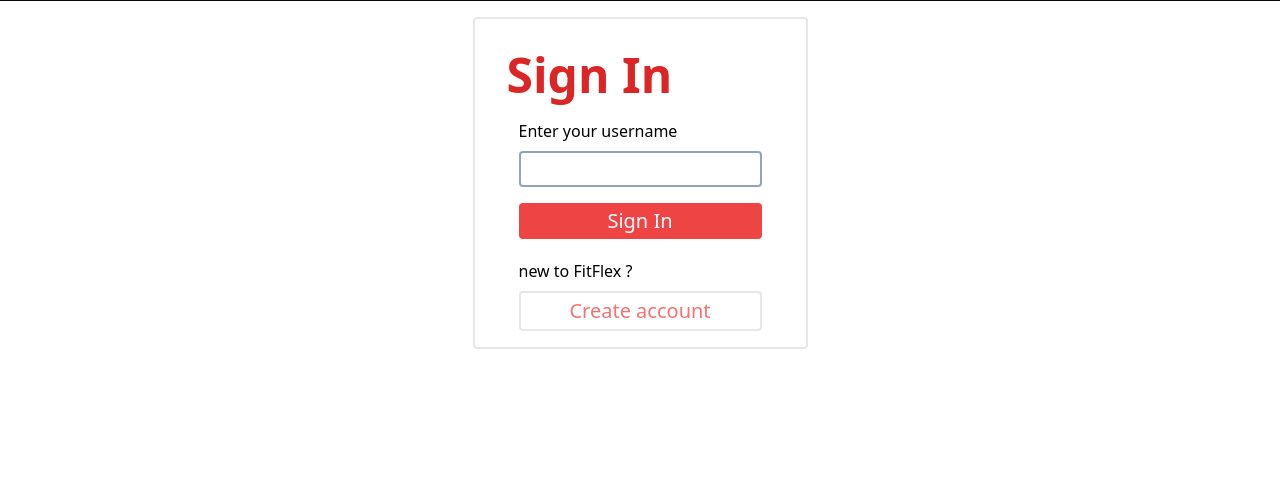
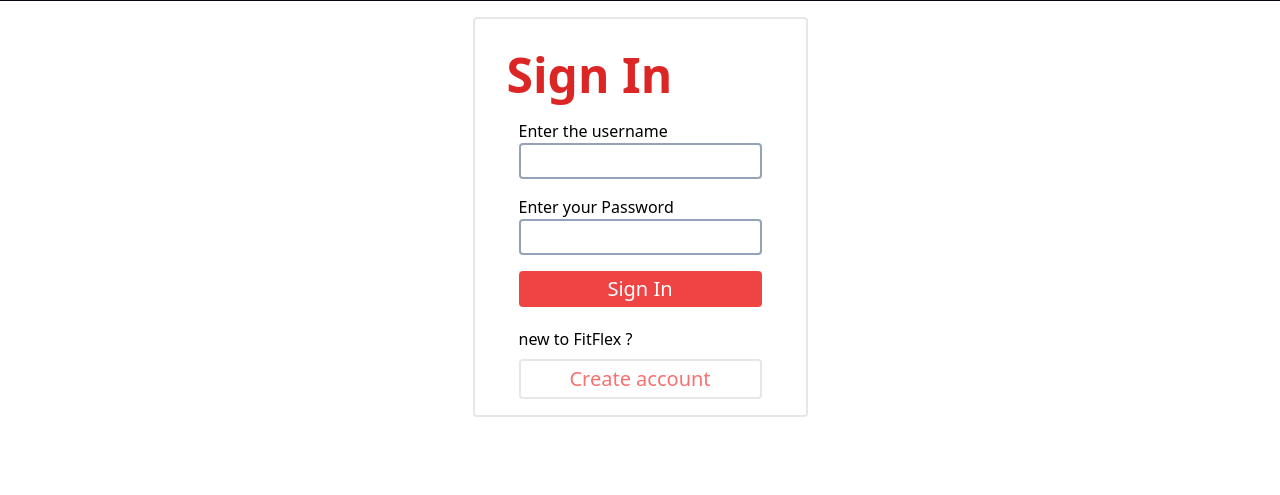
Before and after one commit to chriswilder3/FitFlex, a Django app: page /users/signin/ in a window 1280 px wide. Shown: the part 78-573 px from the top of the page. Run offline with Django 5.2, Linux system fonts and the light colour scheme; some libraries are stand-ins or nearby versions.

Commit message:
coded the signin form

```diff
--- a/users/forms.py
+++ b/users/forms.py
@@ -55,21 +55,37 @@
 class SignUpForm( forms.Form):
     name = forms.CharField( label = 'Enter Your name '
            , max_length = 255
-           , widget = signUpFormInput())
+           , widget = signUpFormInput(), required = True)
 
     username = forms.CharField( label = 'Enter user name '
            , max_length = 255
-           , widget = signUpFormInput())
+           , widget = signUpFormInput(),required = True)
 
     phone = forms.CharField( label= 'Enter the mobile no '
         , max_length = 10
         , widget = signUpFormInput()
+        , required = True
     )
 
     email = forms.EmailField( label = ' Enter your email '
         , widget = signUpFormInput()
+        , required = True
     )
 
     password = forms.CharField( label = ' Enter your password '
         , widget = signUpFormInput()
+        , required = True
     )
+
+
+class SignInForm( forms.Form ):
+    username = forms.CharField( max_length = 255
+        , label = 'Enter the username'
+        , widget = signUpFormInput() # The styling we will give same.
+        , required = True
+        )
+    password = forms.CharField(
+          label ='Enter your Password'
+        , widget = signUpFormInput()
+        , required = True
+        )
--- a/users/templates/signin.html
+++ b/users/templates/signin.html
@@ -50,10 +50,18 @@
         <h1 class="text-5xl text-red-600 pt-4 font-bold">
             Sign In
         </h1>
+
+        {% if error == 1%}
+            <span class=" text-red-500 my-2"> Wrong credentials </span>
+        {% endif %}
+
         <form action="" method="POST" class=" p-3 flex flex-col min-w-64 ">
-            <label class="basis-4 mt-2 " for="username">Enter your username</label>
-            <input class="basis-4 border-slate-400 p-1 border-2
-                     focus:border-red-500 my-2 rounded " type="text" name="username" id="username">
+            {% csrf_token %}
+            <label class="basis-4 mt-2 " for="username">{{form.username.label}}</label>
+            {{ form.username}}
+
+            <label class="basis-4 mt-2 " for="password">{{form.password.label}}</label>
+            {{ form.password}}
 
             <button type="submit" href="/items" class="basis-4 bg-red-500
                 hover:bg-red-300 hover:text-slate-500
--- a/users/views.py
+++ b/users/views.py
@@ -4,7 +4,7 @@
 
 from django.http import HttpResponseRedirect
 
-from .forms import SignUpForm
+from .forms import SignUpForm, SignInForm
 
 from .models import User
 
@@ -96,4 +96,34 @@
         return render( request, 'signup.html',{'form': form, 'error':0})
 
 def signin(request):
-    return render( request, 'signin.html')
+    if request.method == 'POST': # POST must be str her
+        form = SignInForm( request.POST )
+        if form.is_valid():
+            formData = form.cleaned_data
+            username = formData['username']
+            password = formData['password']
+            user_object = User.objects.all().values()
+            print( type(user_object))
+            print( user_object[0]['name'])
+            unameExists = False
+            for x in user_object:
+                #print( x['name'],x['password'])
+                if username == x['username']:
+                    unameExists = True
+                    if password != x['password']:
+                        # wrong password
+                        print('wrong password')
+                        return render(render, 'signin.html', {'form':form, 'error':1})
+                    else:
+                         # successful form
+                        print('success login')
+                        return HttpResponseRedirect('/users/signin/')
+            # username doesnt exist
+            return render( request, 'signin.html', {'form':form, 'error':1})
+        else:
+            # form validation fail
+            return render( request, 'signin.html', {'form':form, 'error':1})
+    else:
+        # Request is GET/ first time visit
+        form = SignInForm()
+        return render( request, 'signin.html', {'form': form, 'error':0})
```
Also changed, not shown: users/models.py (+5 -3 lines), db.sqlite3, items/static/man_run_sports.png (added), productionfiles/fitflex.png (added), users/migrations/0002_alter_user_username.py (added), users/migrations/0003_alter_user_password.py (added), users/migrations/0004_alter_user_password.py (added).
